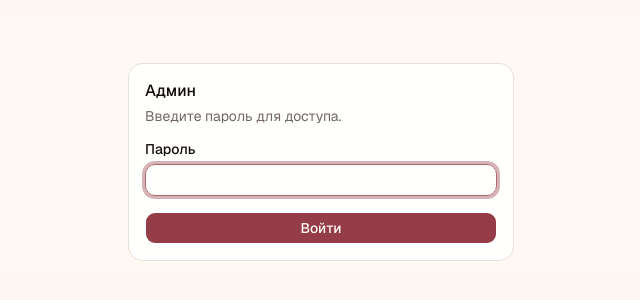
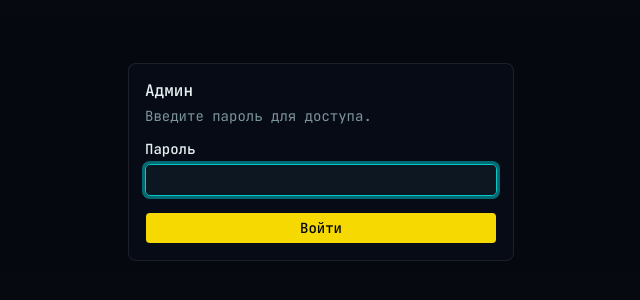
Before and after one commit to artchsh/wedding-wishlist, a Next.js app: page /admin in a window 1280 px wide. Shown: the part 238-538 px from the top of the page, without its empty margins (319-959 px from the left). Built offline with nearby package versions, Linux system fonts and the light colour scheme.

Commit message:
claude-version

```diff
--- a/app/globals.css
+++ b/app/globals.css
@@ -7,9 +7,9 @@
 @theme inline {
   --color-background: var(--background);
   --color-foreground: var(--foreground);
-  --font-sans: var(--font-geist-sans);
-  --font-mono: var(--font-geist-mono);
-  --font-heading: var(--font-geist-sans);
+  --font-sans: var(--font-jetbrains-mono);
+  --font-mono: var(--font-jetbrains-mono);
+  --font-heading: var(--font-russo-one);
   --color-sidebar-ring: var(--sidebar-ring);
   --color-sidebar-border: var(--sidebar-border);
   --color-sidebar-accent-foreground: var(--sidebar-accent-foreground);
@@ -49,75 +49,42 @@
 }
 
 :root {
-  --font-heading: var(--font-geist-sans);
-  --font-sans: var(--font-geist-sans);
-  --font-mono: var(--font-geist-mono);
-  --background: oklch(0.99 0.008 62);
-  --foreground: oklch(0.17 0.012 25);
-  --card: oklch(1 0.003 62);
-  --card-foreground: oklch(0.17 0.012 25);
-  --popover: oklch(1 0.003 62);
-  --popover-foreground: oklch(0.17 0.012 25);
-  --primary: oklch(0.48 0.12 14);
-  --primary-foreground: oklch(0.99 0.005 62);
-  --secondary: oklch(0.96 0.018 56);
-  --secondary-foreground: oklch(0.22 0.012 25);
-  --muted: oklch(0.96 0.014 56);
-  --muted-foreground: oklch(0.52 0.015 25);
-  --accent: oklch(0.93 0.022 56);
-  --accent-foreground: oklch(0.22 0.012 25);
-  --destructive: oklch(0.577 0.245 27.325);
-  --border: oklch(0.89 0.016 56);
-  --input: oklch(0.89 0.016 56);
-  --ring: oklch(0.60 0.09 14);
-  --chart-1: oklch(0.48 0.12 14);
-  --chart-2: oklch(0.62 0.09 55);
-  --chart-3: oklch(0.52 0.08 200);
-  --chart-4: oklch(0.65 0.1 130);
-  --chart-5: oklch(0.55 0.11 280);
-  --radius: 0.625rem;
-  --sidebar: oklch(0.97 0.01 58);
-  --sidebar-foreground: oklch(0.17 0.012 25);
-  --sidebar-primary: oklch(0.48 0.12 14);
-  --sidebar-primary-foreground: oklch(0.99 0.005 62);
-  --sidebar-accent: oklch(0.93 0.022 56);
-  --sidebar-accent-foreground: oklch(0.22 0.012 25);
-  --sidebar-border: oklch(0.89 0.016 56);
-  --sidebar-ring: oklch(0.60 0.09 14);
-}
-
-.dark {
-  --background: oklch(0.15 0.01 20);
-  --foreground: oklch(0.97 0.007 60);
-  --card: oklch(0.21 0.01 20);
-  --card-foreground: oklch(0.97 0.007 60);
-  --popover: oklch(0.21 0.01 20);
-  --popover-foreground: oklch(0.97 0.007 60);
-  --primary: oklch(0.88 0.025 56);
-  --primary-foreground: oklch(0.22 0.012 25);
-  --secondary: oklch(0.28 0.01 20);
-  --secondary-foreground: oklch(0.97 0.007 60);
-  --muted: oklch(0.28 0.01 20);
-  --muted-foreground: oklch(0.68 0.01 30);
-  --accent: oklch(0.28 0.01 20);
-  --accent-foreground: oklch(0.97 0.007 60);
-  --destructive: oklch(0.704 0.191 22.216);
-  --border: oklch(1 0 0 / 12%);
-  --input: oklch(1 0 0 / 16%);
-  --ring: oklch(0.55 0.05 20);
-  --chart-1: oklch(0.88 0.025 56);
-  --chart-2: oklch(0.72 0.09 55);
-  --chart-3: oklch(0.62 0.08 200);
-  --chart-4: oklch(0.75 0.1 130);
-  --chart-5: oklch(0.65 0.11 280);
-  --sidebar: oklch(0.21 0.01 20);
-  --sidebar-foreground: oklch(0.97 0.007 60);
-  --sidebar-primary: oklch(0.88 0.025 56);
-  --sidebar-primary-foreground: oklch(0.22 0.012 25);
-  --sidebar-accent: oklch(0.28 0.01 20);
-  --sidebar-accent-foreground: oklch(0.97 0.007 60);
-  --sidebar-border: oklch(1 0 0 / 12%);
-  --sidebar-ring: oklch(0.55 0.05 20);
+  /* Cyberpunk 2077-inspired palette — dark-only, no light theme. */
+  --font-heading: var(--font-russo-one);
+  --font-sans: var(--font-jetbrains-mono);
+  --font-mono: var(--font-jetbrains-mono);
+  --background: oklch(0.1 0.02 270);
+  --foreground: oklch(0.95 0.01 200);
+  --card: oklch(0.15 0.025 270);
+  --card-foreground: oklch(0.95 0.01 200);
+  --popover: oklch(0.15 0.025 270);
+  --popover-foreground: oklch(0.95 0.01 200);
+  --primary: oklch(0.88 0.19 100);
+  --primary-foreground: oklch(0.12 0.02 270);
+  --secondary: oklch(0.72 0.13 195);
+  --secondary-foreground: oklch(0.12 0.02 270);
+  --muted: oklch(0.2 0.025 270);
+  --muted-foreground: oklch(0.65 0.03 220);
+  --accent: oklch(0.62 0.23 350);
+  --accent-foreground: oklch(0.97 0.01 200);
+  --destructive: oklch(0.62 0.24 25);
+  --border: oklch(0.7 0.08 195 / 20%);
+  --input: oklch(0.7 0.08 195 / 25%);
+  --ring: oklch(0.75 0.15 195);
+  --chart-1: oklch(0.88 0.19 100);
+  --chart-2: oklch(0.72 0.13 195);
+  --chart-3: oklch(0.62 0.23 350);
+  --chart-4: oklch(0.6 0.25 300);
+  --chart-5: oklch(0.82 0.23 145);
+  --radius: 0.3rem;
+  --sidebar: oklch(0.15 0.025 270);
+  --sidebar-foreground: oklch(0.95 0.01 200);
+  --sidebar-primary: oklch(0.88 0.19 100);
+  --sidebar-primary-foreground: oklch(0.12 0.02 270);
+  --sidebar-accent: oklch(0.62 0.23 350);
+  --sidebar-accent-foreground: oklch(0.97 0.01 200);
+  --sidebar-border: oklch(0.7 0.08 195 / 20%);
+  --sidebar-ring: oklch(0.75 0.15 195);
 }
 
 @layer base {
--- a/app/layout.tsx
+++ b/app/layout.tsx
@@ -1,15 +1,16 @@
 import type { Metadata } from "next";
-import { Geist, Geist_Mono } from "next/font/google";
+import { JetBrains_Mono, Russo_One } from "next/font/google";
 import "./globals.css";
 
-const geistSans = Geist({
-  variable: "--font-geist-sans",
-  subsets: ["latin"],
+const russoOne = Russo_One({
+  variable: "--font-russo-one",
+  subsets: ["latin", "cyrillic"],
+  weight: "400",
 });
 
-const geistMono = Geist_Mono({
-  variable: "--font-geist-mono",
-  subsets: ["latin"],
+const jetbrainsMono = JetBrains_Mono({
+  variable: "--font-jetbrains-mono",
+  subsets: ["latin", "cyrillic"],
 });
 
 export const metadata: Metadata = {
@@ -29,7 +30,7 @@ export default function RootLayout({
   return (
     <html
       lang="ru"
-      className={`${geistSans.variable} ${geistMono.variable} h-full antialiased`}
+      className={`dark ${russoOne.variable} ${jetbrainsMono.variable} h-full antialiased`}
     >
       <body className="min-h-full flex flex-col">{children}</body>
     </html>
```
